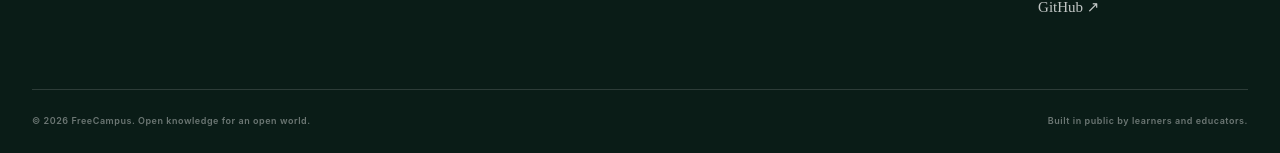
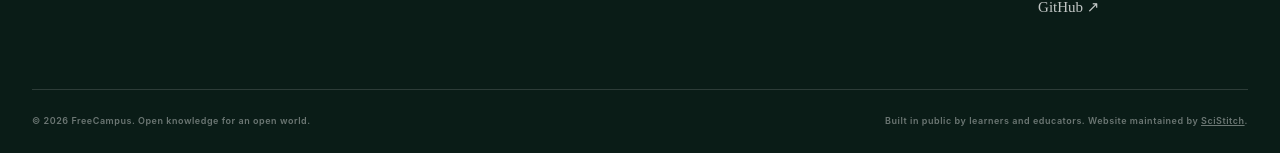
Before and after one commit to freecampus/freecampus.github.io, an MkDocs documentation site: the page built from docs/index.md, in a window 1280 px wide. Shown: the part 2164-2317 px from the top of the page. Built offline with MkDocs 1.6.1, drawn with Linux system fonts in a browser that asks for light colours.

Commit message:
docs: credit SciStitch for project maintenance

```diff
--- a/theme/main.html
+++ b/theme/main.html
@@ -101,7 +101,7 @@
       </div>
       <div class="shell footer-bottom">
         <p>© {{ build_date_utc.strftime('%Y') }} FreeCampus. Open knowledge for an open world.</p>
-        <p>Built in public by learners and educators.</p>
+        <p>Built in public by learners and educators. Website maintained by <a href="https://scistitch.com/">SciStitch</a>.</p>
       </div>
     </footer>
 
```
